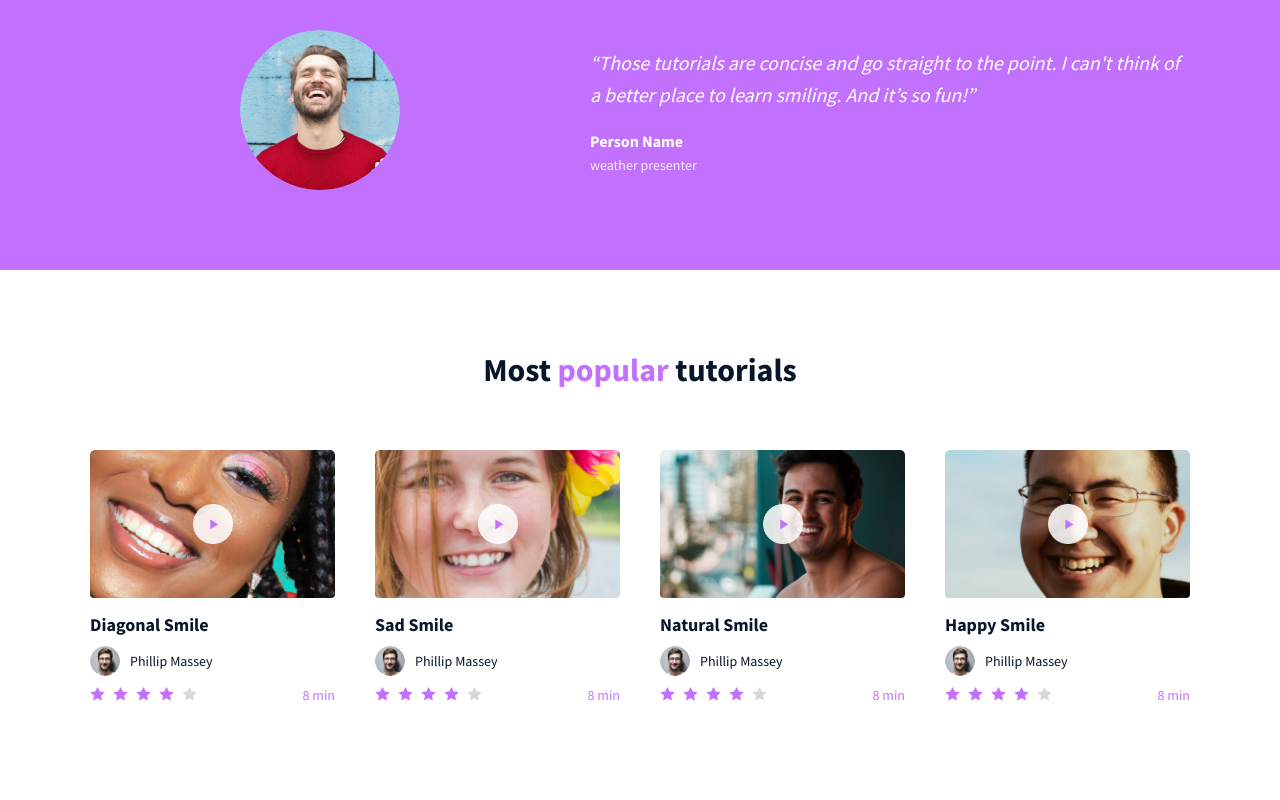
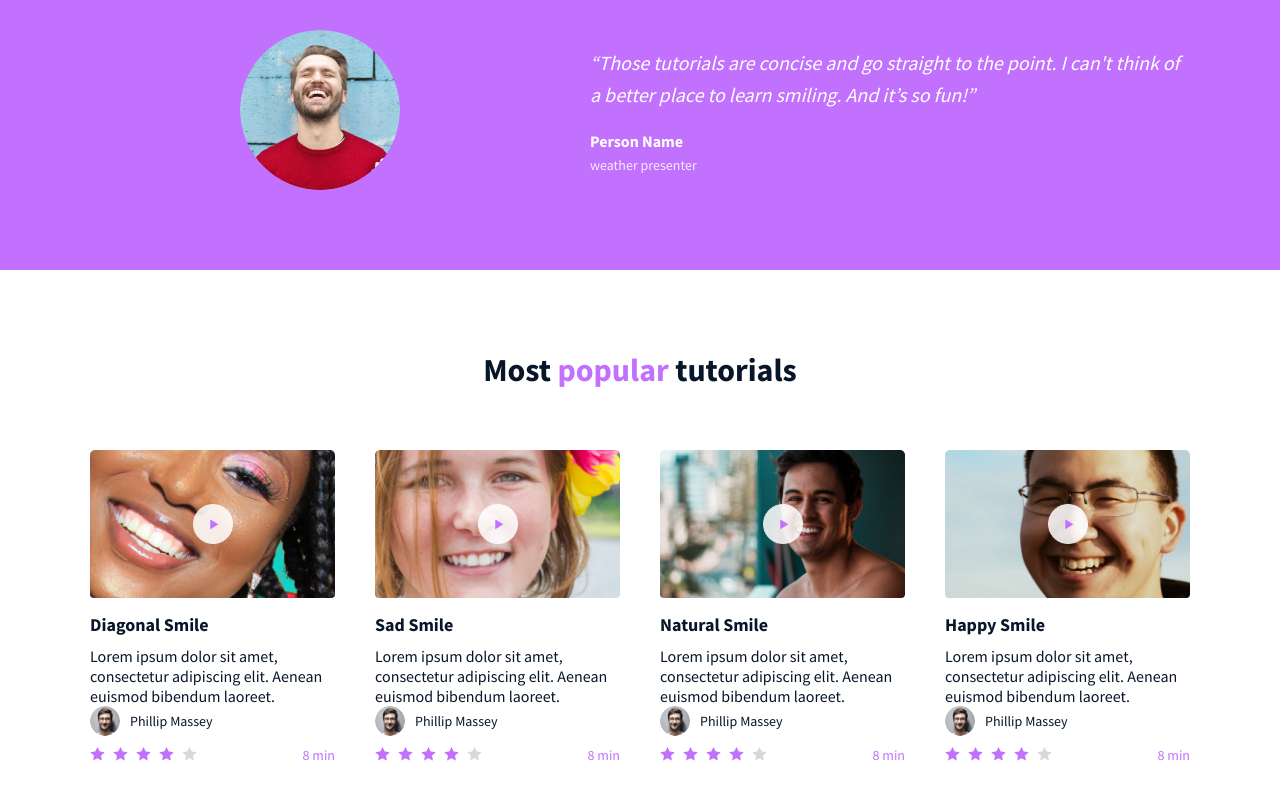
Before and after one commit to Faith043888/alx_html_css, a plain HTML site: page css_advanced/index.html in a window 1280 px wide. Shown: the part 850-1650 px from the top of the page. Drawn offline with Linux system fonts and the light colour scheme.

Commit message:
add tutorial descriptions

```diff
--- a/css_advanced/index.html
+++ b/css_advanced/index.html
@@ -89,6 +89,9 @@
         <img src="images/play.png" class="play-icon" alt="Play">
       </div>
       <h3>Diagonal Smile</h3>
+      <p class="tutorial-description">
+  Lorem ipsum dolor sit amet, consectetur adipiscing elit. Aenean euismod bibendum laoreet.
+</p>
       <div class="tutorial-meta">
         <img src="images/1.png" alt="Author 1" class="author-img">
         <p>Phillip Massey</p>
@@ -106,6 +109,9 @@
         <img src="images/play.png" class="play-icon" alt="Play">
       </div>
       <h3>Sad Smile</h3>
+      <p class="tutorial-description">
+  Lorem ipsum dolor sit amet, consectetur adipiscing elit. Aenean euismod bibendum laoreet.
+</p>
       <div class="tutorial-meta">
         <img src="images/1.png" alt="Author 1" class="author-img">
         <p>Phillip Massey</p>
@@ -122,6 +128,9 @@
         <img src="images/play.png" class="play-icon" alt="Play">
       </div>
       <h3>Natural Smile</h3>
+      <p class="tutorial-description">
+  Lorem ipsum dolor sit amet, consectetur adipiscing elit. Aenean euismod bibendum laoreet.
+</p>
       <div class="tutorial-meta">
         <img src="images/1.png" alt="Author 1" class="author-img">
         <p>Phillip Massey</p>
@@ -138,6 +147,9 @@
         <img src="images/play.png" class="play-icon" alt="Play">
       </div>
       <h3>Happy Smile</h3>
+      <p class="tutorial-description">
+  Lorem ipsum dolor sit amet, consectetur adipiscing elit. Aenean euismod bibendum laoreet.
+</p>
       <div class="tutorial-meta">
         <img src="images/1.png" alt="Author 1" class="author-img">
         <p>Phillip Massey</p>
```
